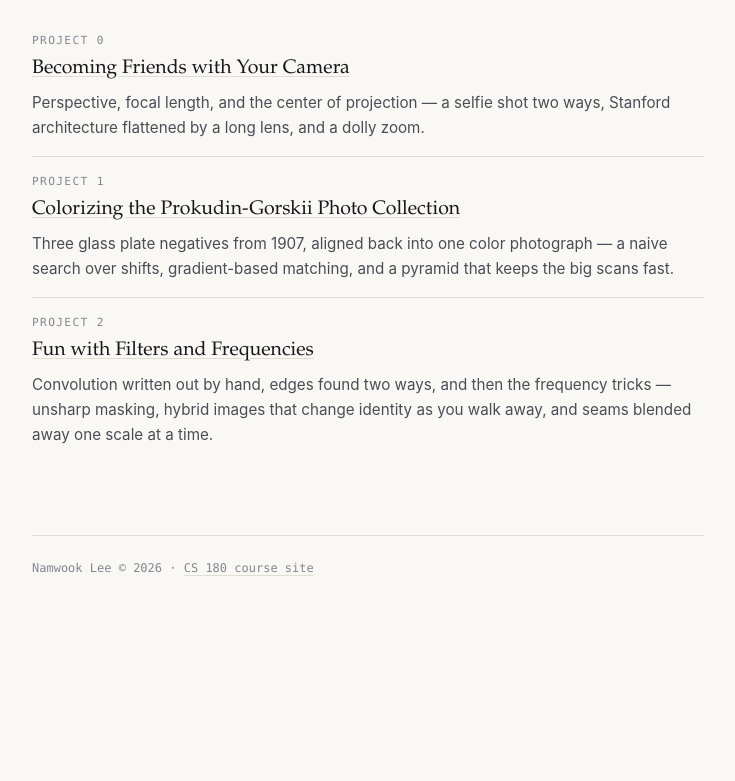
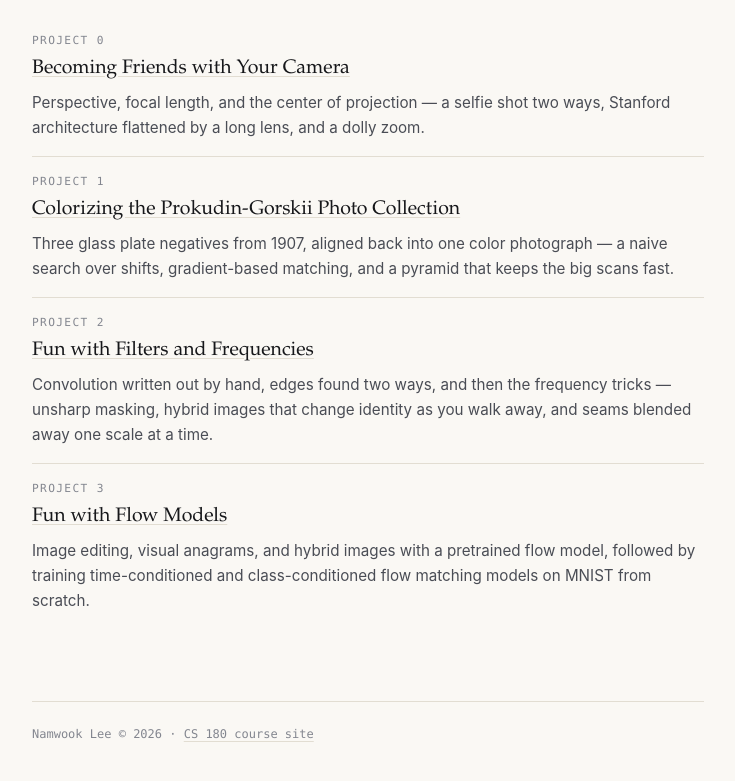
Before and after one commit to namwook0921/namwook0921.github.io, a plain HTML site: page cs180/index.html in a window 1280 px wide. Shown: the part 561-1342 px from the top of the page, without its empty margins (272-1007 px from the left). Before the commit the page ends 1219 px from the top, so only its background shows below. Drawn offline with Linux system fonts and the light colour scheme.

Commit message:
Link Project 3 from the CS 180 projects page

```diff
--- a/cs180/index.html
+++ b/cs180/index.html
@@ -127,6 +127,14 @@
         at a time.
       </p>
     </li>
+    <li>
+      <div class="no">Project 3</div>
+      <div class="title"><a href="proj3/">Fun with Flow Models</a></div>
+      <p class="desc">
+        Image editing, visual anagrams, and hybrid images with a pretrained flow model, followed by
+        training time-conditioned and class-conditioned flow matching models on MNIST from scratch.
+      </p>
+    </li>
   </ul>
 
 </main>
```
